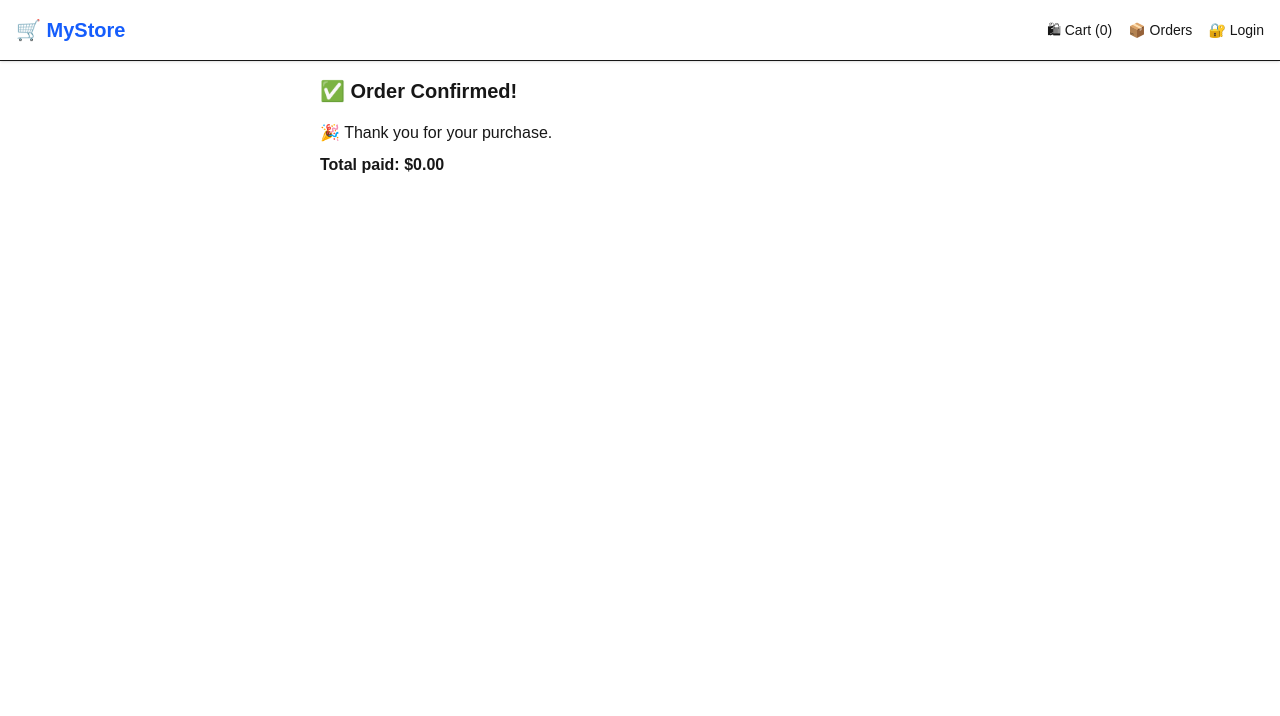
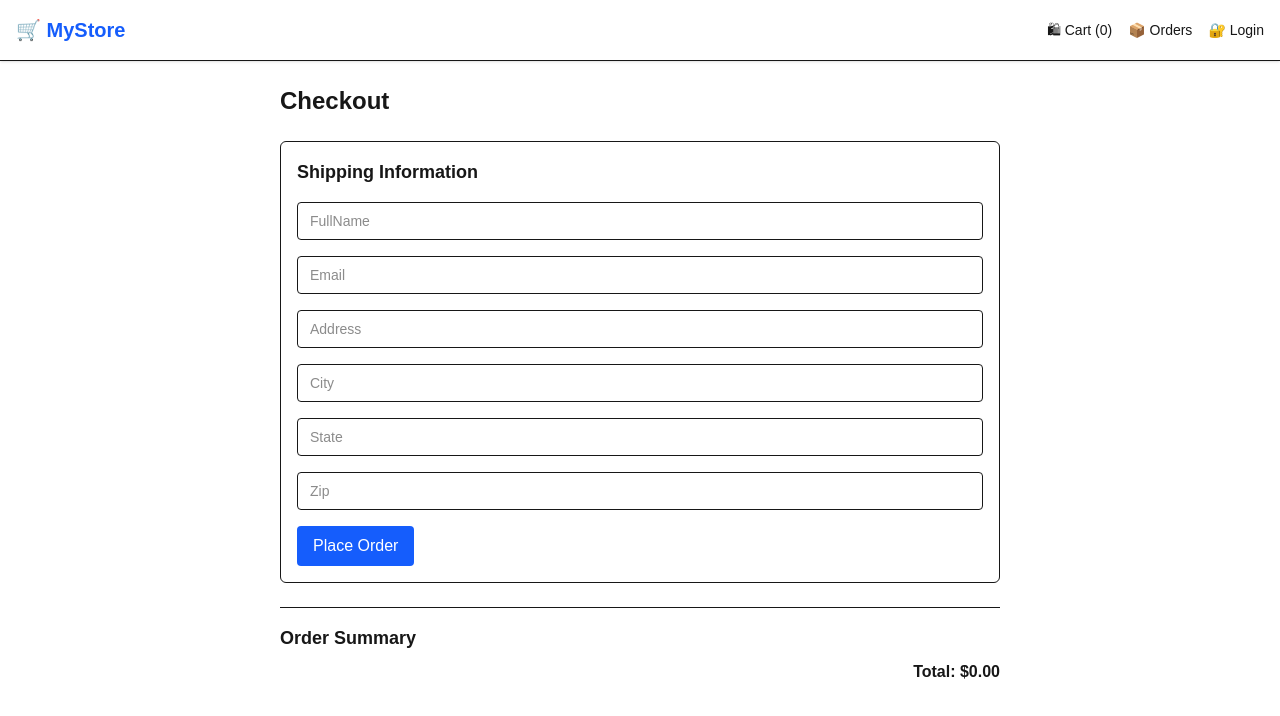
Before and after one commit to Reja1205/ecommerce-nextjs-amazon-clone, a Next.js app: page /checkout in a window 1280 px wide. Shown: the top 716 px of the page. Built offline with nearby package versions, Linux system fonts and the light colour scheme.

Commit message:
🚚 Added shipping form to checkout and order confirmation flow

```diff
--- a/src/app/checkout/page.tsx
+++ b/src/app/checkout/page.tsx
@@ -1,31 +1,81 @@
 "use client";
-
+import { useCart } from "@/context/CartContext";
 import { useEffect, useState } from "react";
-import { useCart } from "@/context/CartContext";
+import ShippingForm, { ShippingInfo } from "@/components/ShippingForm";
 
 export default function CheckoutPage() {
-  const { cartItems, clearCart, isHydrated } = useCart();
+  const { cartItems, clearCart } = useCart();
+  const [isHydrated, setIsHydrated] = useState(false);
+  const [orderPlaced, setOrderPlaced] = useState(false);
   const [total, setTotal] = useState(0);
+  const [paidTotal, setPaidTotal] = useState(0); // 💰 Save this after placing the order
 
   useEffect(() => {
-    if (isHydrated && cartItems.length > 0) {
-      // ✅ First calculate total, then clear cart
-      const calculatedTotal = cartItems.reduce(
-        (sum, item) => sum + item.price * item.quantity,
-        0
-      );
-      setTotal(calculatedTotal);
-      clearCart();
-    }
-  }, [isHydrated, cartItems, clearCart]);
+    setIsHydrated(true);
+    const t = cartItems.reduce(
+      (acc, item) => acc + item.price * item.quantity,
+      0
+    );
+    setTotal(t);
+  }, [cartItems]);
 
-  if (!isHydrated) return <p>Loading...</p>;
+  const handleShippingSubmit = (info: ShippingInfo) => {
+    const orderTotal = cartItems.reduce(
+      (acc, item) => acc + item.price * item.quantity,
+      0
+    );
+    setPaidTotal(orderTotal); // ✅ Save total before clearing cart
+
+    const order = {
+      items: cartItems,
+      total: orderTotal,
+      shippingInfo: info,
+      timestamp: new Date().toISOString(),
+    };
+
+    // Optional: save to localStorage
+    localStorage.setItem("lastOrder", JSON.stringify(order));
+
+    clearCart();
+    setOrderPlaced(true);
+  };
+
+  if (!isHydrated) return null;
+
+  if (orderPlaced) {
+    return (
+      <div className="max-w-xl mx-auto p-6">
+        <h1 className="text-2xl font-semibold text-green-600 mb-2">
+          ✅ Order Confirmed!
+        </h1>
+        <p className="mb-4">🎉 Thank you for your purchase.</p>
+        <p className="text-lg font-medium">
+          Total paid: ${paidTotal.toFixed(2)}
+        </p>
+      </div>
+    );
+  }
 
   return (
-    <main className="max-w-2xl mx-auto p-4">
-      <h1 className="text-xl font-bold mb-4">✅ Order Confirmed!</h1>
-      <p className="mb-2">🎉 Thank you for your purchase.</p>
-      <p className="font-semibold">Total paid: ${total.toFixed(2)}</p>
-    </main>
+    <div className="max-w-3xl mx-auto p-6">
+      <h1 className="text-2xl font-bold mb-6">Checkout</h1>
+
+      <ShippingForm onSubmit={handleShippingSubmit} />
+
+      <div className="border-t pt-4">
+        <h2 className="text-lg font-semibold mb-2">Order Summary</h2>
+        {cartItems.map((item) => (
+          <div key={item.id} className="flex justify-between text-sm mb-2">
+            <span>
+              {item.name} x {item.quantity}
+            </span>
+            <span>${(item.price * item.quantity).toFixed(2)}</span>
+          </div>
+        ))}
+        <div className="font-bold mt-2 text-right">
+          Total: ${total.toFixed(2)}
+        </div>
+      </div>
+    </div>
   );
 }
--- /dev/null
+++ b/src/components/ShippingForm.tsx
@@ -0,0 +1,62 @@
+// src/components/ShippingForm.tsx
+"use client";
+import { useState } from "react";
+
+export type ShippingInfo = {
+  fullName: string;
+  email: string;
+  address: string;
+  city: string;
+  state: string;
+  zip: string;
+};
+
+export default function ShippingForm({
+  onSubmit,
+}: {
+  onSubmit: (info: ShippingInfo) => void;
+}) {
+  const [shippingInfo, setShippingInfo] = useState<ShippingInfo>({
+    fullName: "",
+    email: "",
+    address: "",
+    city: "",
+    state: "",
+    zip: "",
+  });
+
+  const handleChange = (e: React.ChangeEvent<HTMLInputElement>) => {
+    setShippingInfo({ ...shippingInfo, [e.target.name]: e.target.value });
+  };
+
+  const handleSubmit = (e: React.FormEvent) => {
+    e.preventDefault();
+    onSubmit(shippingInfo);
+  };
+
+  return (
+    <form
+      onSubmit={handleSubmit}
+      className="space-y-4 border p-4 rounded-md mb-6"
+    >
+      <h2 className="text-lg font-semibold">Shipping Information</h2>
+      {["fullName", "email", "address", "city", "state", "zip"].map((field) => (
+        <input
+          key={field}
+          name={field}
+          placeholder={field[0].toUpperCase() + field.slice(1)}
+          value={(shippingInfo as any)[field]}
+          onChange={handleChange}
+          className="w-full border px-3 py-2 rounded text-sm"
+          required
+        />
+      ))}
+      <button
+        type="submit"
+        className="bg-blue-600 text-white px-4 py-2 rounded hover:bg-blue-700"
+      >
+        Place Order
+      </button>
+    </form>
+  );
+}
```
